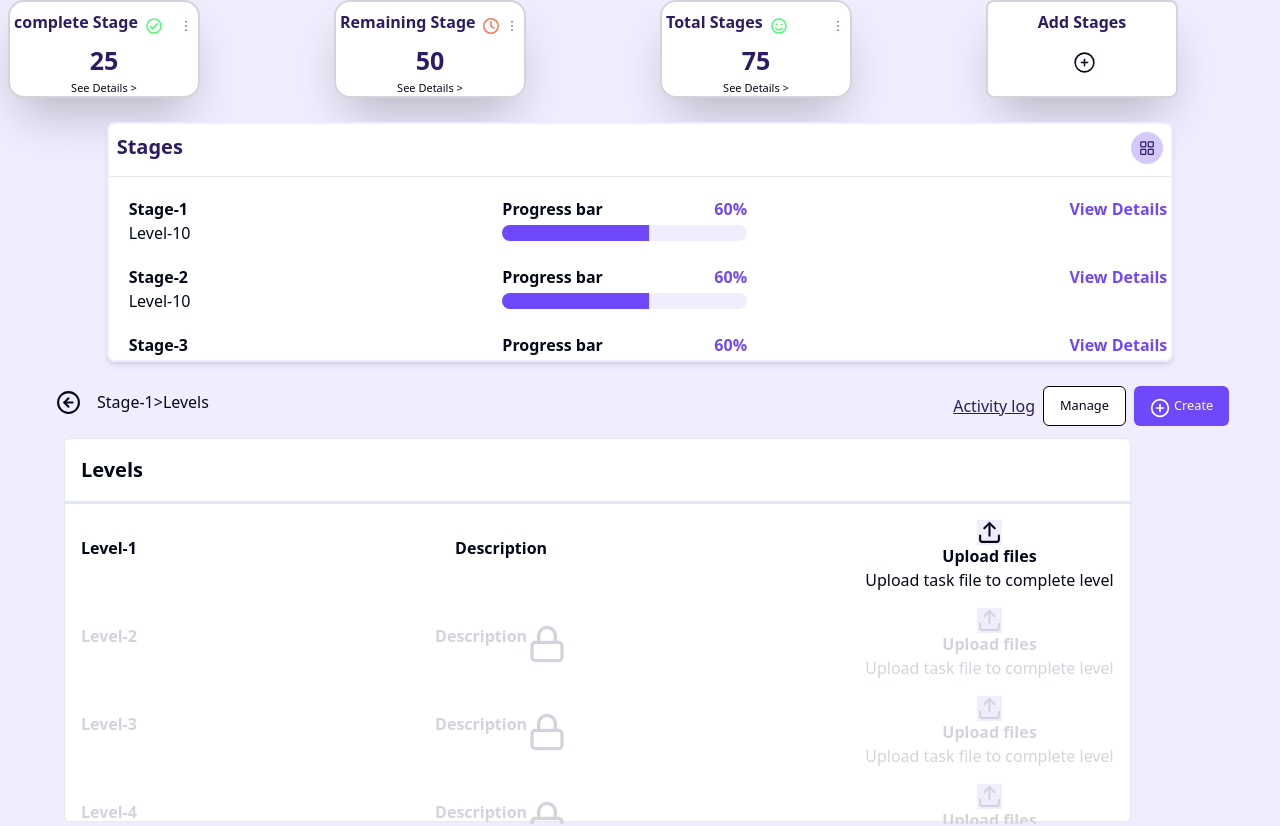
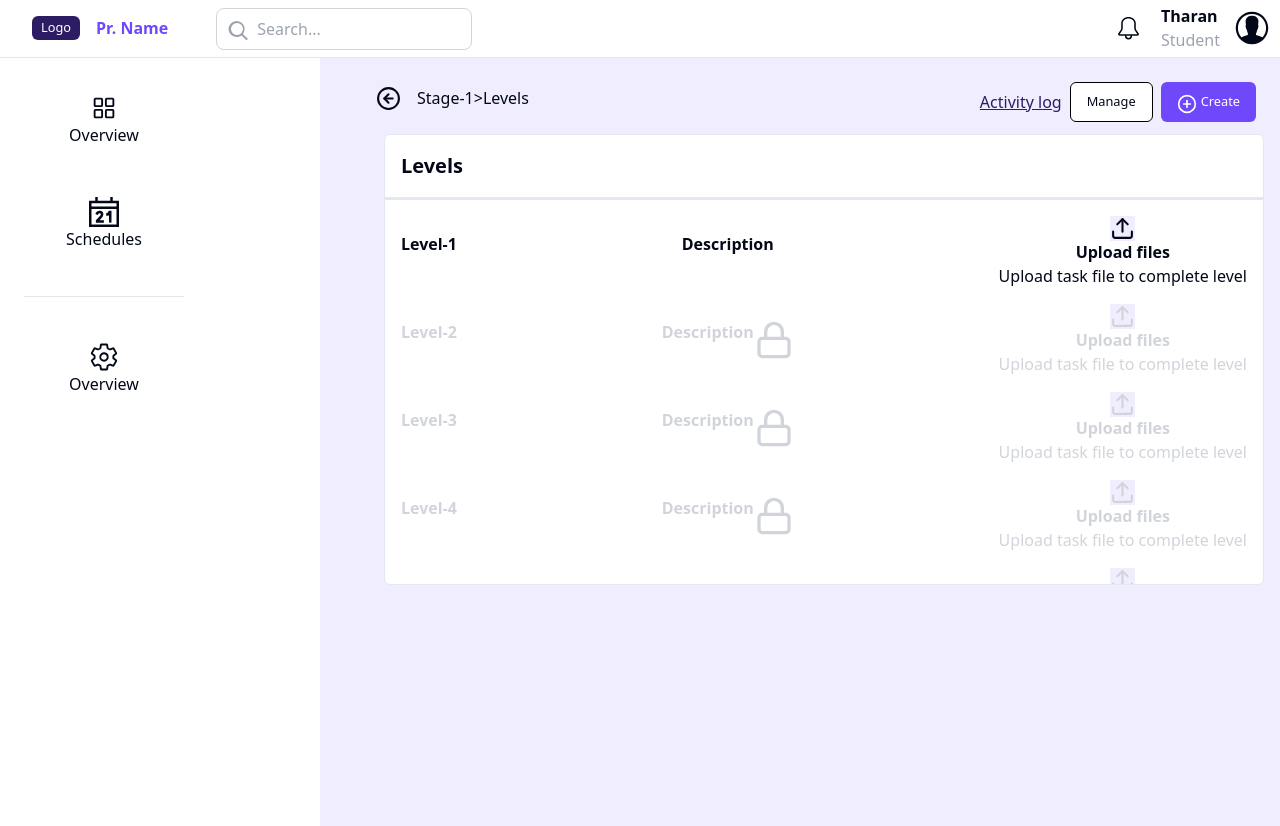
Before and after one commit to Ragnarloki/Altrusty, a React (Vite) app: page / in a window 1280 px wide. Shown: the top 826 px of the page. Built offline with nearby package versions, Linux system fonts and the light colour scheme.

Commit message:
commited

```diff
--- a/src/App.jsx
+++ b/src/App.jsx
@@ -7,8 +7,8 @@ function App() {
   return (
     <div>
 
-      <Home />
-      <Levels />
+      <Navbar />
+
     </div>
   )
 }
--- a/src/Levels.jsx
+++ b/src/Levels.jsx
@@ -41,7 +41,7 @@ const levels=[
 function Levels() {
   return (
     <div className='bg-back'>
-          <div className='w-11/12 ml-14   flex justify-between h-5/6'>
+          <div className='w-11/12 ml-14  mt-6 flex justify-between h-5/6'>
 
         <div className='flex mt-1'>
           <FiArrowLeftCircle size={25}/>
@@ -59,12 +59,12 @@ function Levels() {
 
 
       </div>
-          <div className="bg-white ml-16 font-bold h-96 w-5/6 rounded-md border">
+          <div className="bg-white ml-16 font-bold h-12/12 w-12/12 mr-4 rounded-md border">
             <h1 className=' m-4 font-extrabold text-xl'>Levels</h1>
             <hr className='border-b-2' />
 
 
-            <ScrollArea className="h-80 w-100% rounded-md ">
+            <ScrollArea className="h-96 w-100% rounded-md ">
             <div  className='flex font-bold justify-between m-4'>
 
                 <h1 className='mt-4' >Level-1</h1>
--- a/src/Navbar.jsx
+++ b/src/Navbar.jsx
@@ -1,5 +1,11 @@
 import React from 'react'
-import { Button } from "@/components/ui/button"
+import Levels from './Levels';
+import { Button } from './components/ui/button'
+import { GoBell } from "react-icons/go";
+import { IoIosContact } from "react-icons/io";
+import { PiSquaresFour } from "react-icons/pi";
+import { IoSettingsOutline } from 'react-icons/io5';
+import { GrSchedule } from 'react-icons/gr';
 import { Input } from "@/components/ui/input"
 import { Label } from "@/components/ui/label"
 import {
@@ -12,38 +18,58 @@ import {
   SheetTitle,
   SheetTrigger,
 } from "@/components/ui/sheet"
-
-
-
 function Navbar() {
   return (
     <div>
-        <div className='flex justify-between bg-white-500 w-100 z-10'>
-     <div className=' bg-white-500 h-full  font-mono font-bold'>
+        <div className='flex justify-between '>
+        <div className='flex'>
+            <Button className="bg-button w-12 text-white h-6 m-4 ml-8">Logo</Button>
+            <h1 className='mt-4 text-progress font-semibold'>Pr. Name</h1>
+            <hr />
+            <div class="relative mt-2 ml-12">
+               <input type="text" placeholder="Search..." class="px-4 py-2 border border-gray-300 rounded-lg focus:outline-none focus:ring focus:border-blue-500 w-64 pl-10" />
+               <svg class="absolute left-3 top-3 h-5 w-5 text-gray-400" xmlns="http://www.w3.org/2000/svg" viewBox="0 0 20 20" fill="currentColor">
+                <path fill-rule="evenodd" d="M14.93 13.97l4.35 4.36a1 1 0 1 1-1.42 1.42l-4.36-4.35a8 8 0 1 1 1.43-1.43zM9 15A6 6 0 1 0 9 3a6 6 0 0 0 0 12z" clip-rule="evenodd" />
+               </svg>
+            </div>
+        </div>
 
-      {/* topbar */}
-       <div className=' pr-4 bg-white-50  border border-gray '>
-          <div className=' flex mt-6  ml-6 mb-2'>
-          <button className=' text-white mr-4 w-16 h-7  bg-violet-950 cursor-pointer rounded-sm  '>Logo</button>
-          <p className='text-xl text-violet-600'>Pr.Name</p>
+        <div className='flex'>
+           <GoBell size={25} className='m-4'/>
+           <span className='m-1'>
+            <h1 className='font-semibold'>Tharan</h1>
+           <h1 className=' text-gray-400'>Student</h1>
+           </span>
+           <IoIosContact className='m-2' size={40}/>
+        </div>
+        </div>
+        <hr />
 
-      </div>
-    </div>
-    <div className=' relative  h-20'>
-              {/* <LuSearch className='absolute top-3 text-violet p-1 pt-2  ' size="30"   /> */}
-              <i className="pi pi-search absolute top-4 text-violet-600 p-1 pl-2 pt-2 pointer-events-none" ></i>
 
-                <input type="text"
-                placeholder='search'
-                autoComplete='off'
-                className='px-3 py-2 bg-violet-200 mt-3 pl-9 w-80 placeholder-violet-600 text-black rounded border-none focus:border-none'
-                />
-                <i className='pi pi-filter  text-violet-600 absolute top-6 right-3 cursor-pointer  ' />
+    {/* downbar */}
+    <div className='grid grid-cols-1 '>
+      <div className='absolute top-20 bg-white'>
+          {/*Components*/}
+          <div className='hover:bg-violet-600 hover:text-white  ml-6 mb-6 flex flex-col justify-center items-center w-50 rounded-xl cursor-pointer h-20'>
+            <PiSquaresFour size="30"   />
+            <button className='  rounded'>Overview</button>
 
-                </div>
-            </div>
-    </div>
-    <Sheet>
+          </div>
+
+          <div className=' hover:bg-violet-600 hover:text-white ml-6 mb-6 flex flex-col justify-center items-center w-40 rounded-xl cursor-pointer h-20'>
+           <GrSchedule size="30"  />
+            <button className='  rounded'>Schedules</button>
+
+          </div>
+          <hr class="h-px my-8 ml-6 bg-gray-200 border-0 dark:bg-gray-700"></hr>
+          <div className=' hover:bg-violet-600 ml-6 mb-2  flex flex-col justify-center items-center w-40 rounded-xl cursor-pointer h-20'>
+            <IoSettingsOutline  size="30" />
+            <button className='  rounded'>Overview</button>
+
+          </div>
+
+          <div className="md:hidden">
+          <Sheet >
       <SheetTrigger asChild>
         <Button variant="outline">Open</Button>
       </SheetTrigger>
@@ -75,8 +101,15 @@ function Navbar() {
         </SheetFooter>
       </SheetContent>
     </Sheet>
+          </div>
+
+      </div>
+      <div className='bg-back md:ml-80'>
+            <Levels />
+      </div>
     </div>
 
+    </div>
   )
 }
 
--- a/src/Sidebar/Sidebar.jsx
+++ b/src/Sidebar/Sidebar.jsx
@@ -3,13 +3,16 @@ import { PiSquaresFour } from "react-icons/pi";
 import { GrSchedule } from "react-icons/gr";
 import { IoSettingsOutline } from "react-icons/io5";
 import { BsPersonCircle } from "react-icons/bs";
+
+
+
+
 import "./Sidebar.css"
-import  Home from '../Home'
 function Sidebar() {
   const[menu,setMenu]=useState("");
 
   return (
-  <div className='flex justify-between bg-white-500 w-100 z-10'>
+  <div className='flex justify-between bg-white-500 w-100'>
      <div className=' bg-white-500 h-full  font-mono font-bold'>
 
       {/* topbar */}
@@ -20,11 +23,10 @@ function Sidebar() {
 
       </div>
     </div>
-
     {/* downbar */}
-        <div className='absolute top-20'>
+        <div className=' top-20'>
           {/*Components*/}
-          <div className='hover:bg-violet-600 hover:text-white  ml-6 mb-6 flex flex-col items-center w-50 rounded cursor-pointer h-19'>
+          <div className='hover:bg-violet-600 hover:text-white  ml-6 mb-6 flex flex-col items-center w-50 rounded cursor-pointer h-44'>
             <PiSquaresFour size="20"  />
             <button className='  rounded'>Overview</button>
 
@@ -44,8 +46,32 @@ function Sidebar() {
               </div>
               </div>
               {/*search bar */}
-              <Home/>
+              <div className=' relative  h-20'>
+              {/* <LuSearch className='absolute top-3 text-violet p-1 pt-2  ' size="30"   /> */}
+              <i className="pi pi-search absolute top-4 text-violet-600 p-1 pl-2 pt-2 pointer-events-none" ></i>
 
+                <input type="text"
+                placeholder='search'
+                autoComplete='off'
+                className='px-3 py-2 bg-violet-200 mt-3 pl-9 w-80 placeholder-violet-600 text-black rounded border-none focus:border-none'
+                />
+                <i className='pi pi-filter  text-violet-600 absolute top-6 right-3 cursor-pointer  ' />
+
+                </div>
+                 {/*rightside */}
+                 <div className='flex justify-between mr-10 '>
+                    <i className='pi pi-bell  text-violet-600 mt-6 mr-5  text-xl'  />
+                    <div className='flex'>
+                      <span className="mr-5">
+                        <p className='text-black-500 mt-3   font-bold'>Jhon</p>
+                        <p className='text-gray-600  font-medium'>Doe</p>
+                      </span>
+
+                      <BsPersonCircle size="30" className='mt-4 '/>
+                    </div>
+
+
+                  </div>
 
     </div>
 
--- a/tailwind.config.js
+++ b/tailwind.config.js
@@ -28,6 +28,7 @@ module.exports = {
     },
     extend: {
       colors: {
+        button:"rgba(45, 28, 100, 1)",
         progress_2:"rgba(240, 237, 255, 1)",
         progress:"rgba(112, 72, 251, 1)",
         primary: "#032d60",
```
